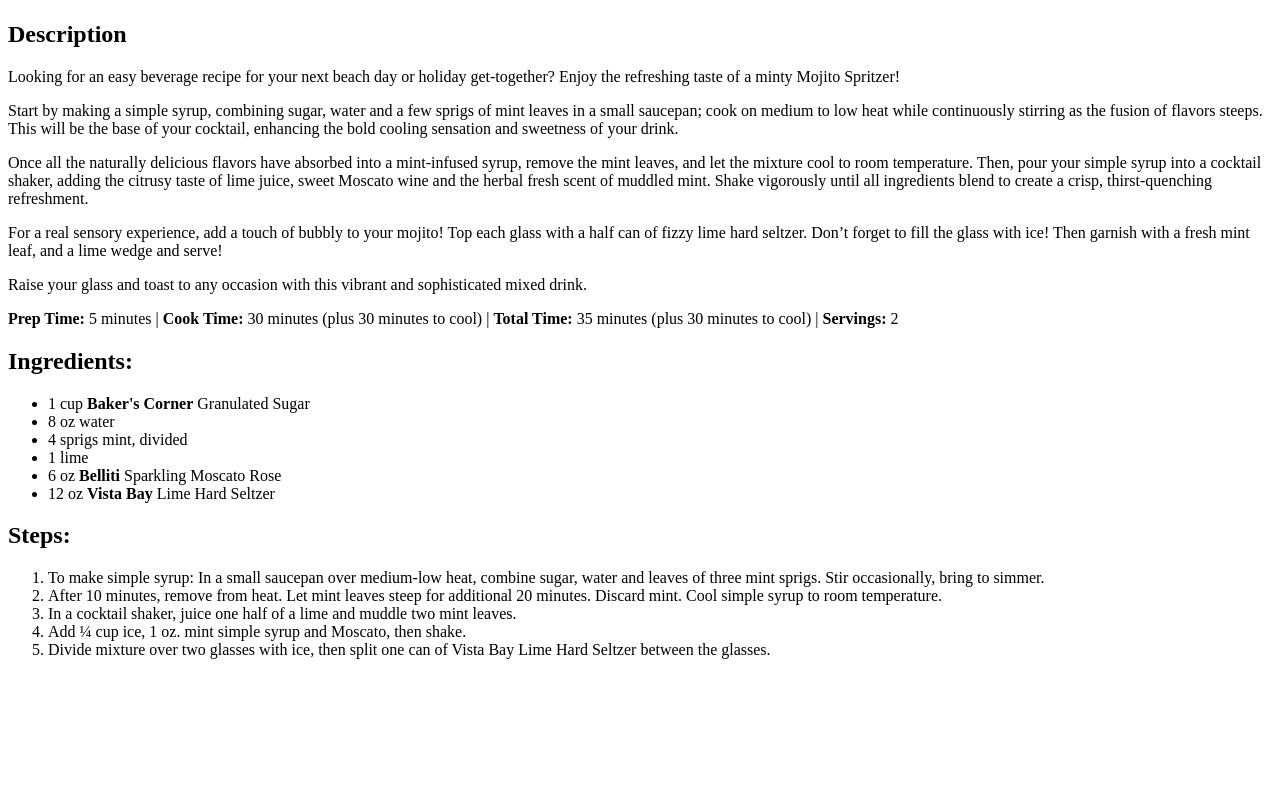
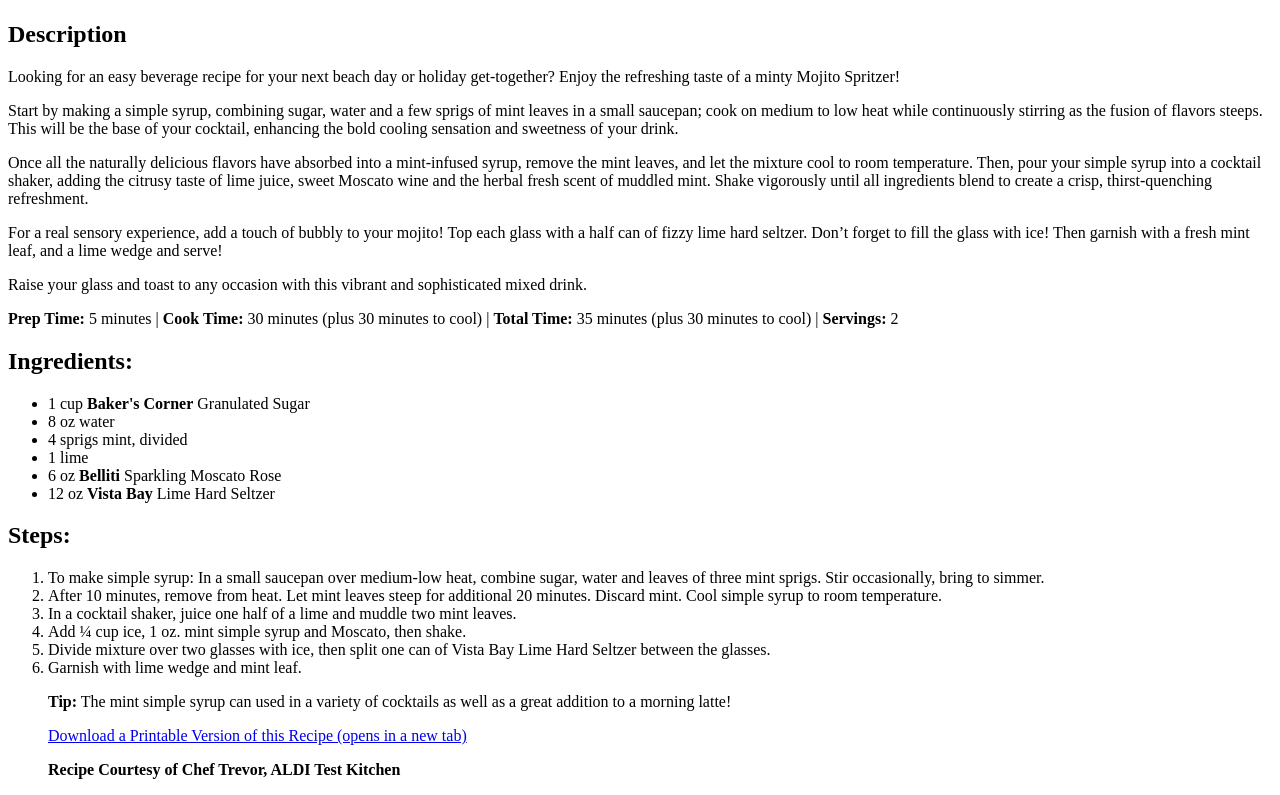
Before and after one commit to CourageTCD/odin-recipes, a plain HTML site: page recipes/mojito-spritzer.html in a window 1280 px wide. Shown: the part 409-1204 px from the top of the page. Before the commit the page ends 1084 px from the top, so only its background shows below. Drawn offline with Linux system fonts and the light colour scheme.

Commit message:
Finished up Project

```diff
--- a/recipes/mojito-spritzer.html
+++ b/recipes/mojito-spritzer.html
@@ -77,6 +77,18 @@
         Divide mixture over two glasses with ice, then split one can of Vista
         Bay Lime Hard Seltzer between the glasses.
       </li>
+      <li>Garnish with lime wedge and mint leaf.</li>
+      <p>
+        <b>Tip:</b> The mint simple syrup can used in a variety of cocktails as
+        well as a great addition to a morning latte!
+      </p>
+      <a
+        href="https://dm.cms.aldi.cx/is/content/prod1amer/mojito-spritzerpdf"
+        target="_blank"
+        rel="noopener noreferrer"
+        >Download a Printable Version of this Recipe (opens in a new tab)</a
+      >
+      <p><b>Recipe Courtesy of Chef Trevor, ALDI Test Kitchen</b></p>
     </ol>
   </body>
 </html>
```
Also changed, not shown: index.html (+9 -3 lines).
